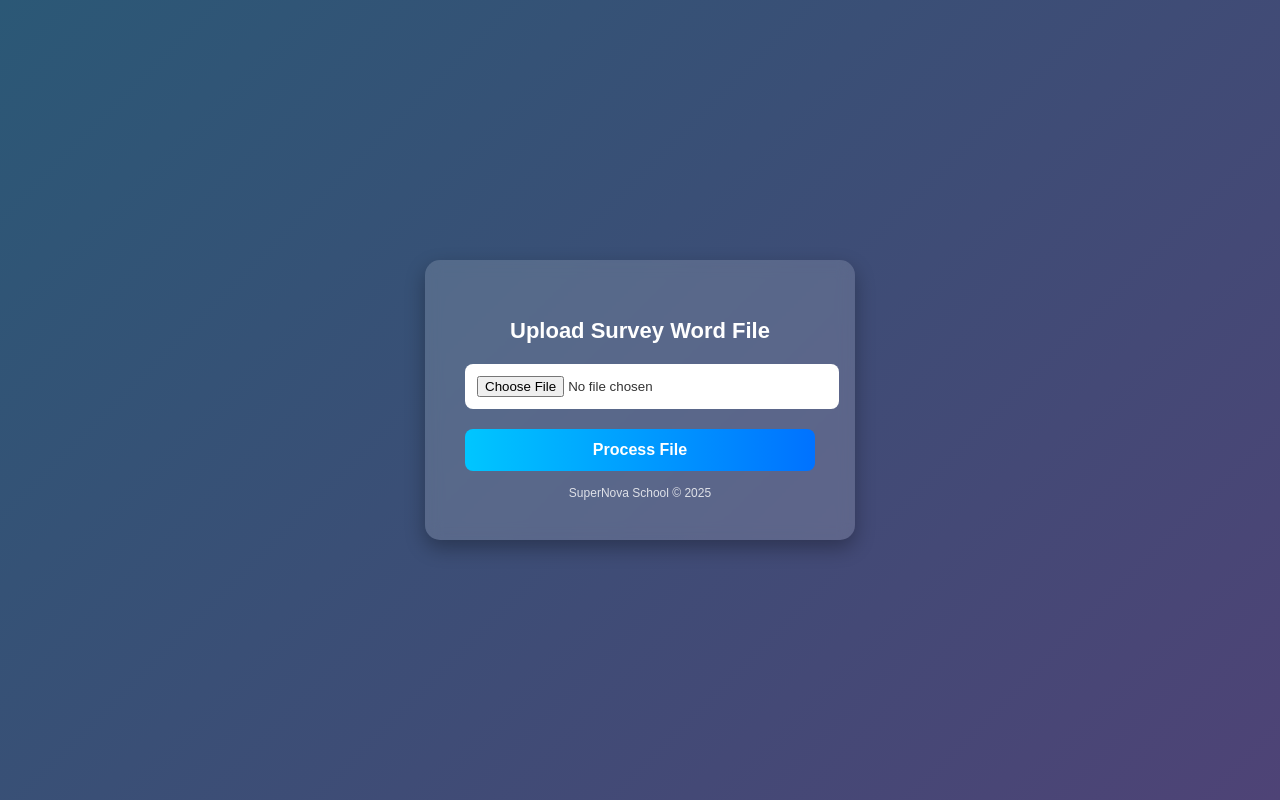
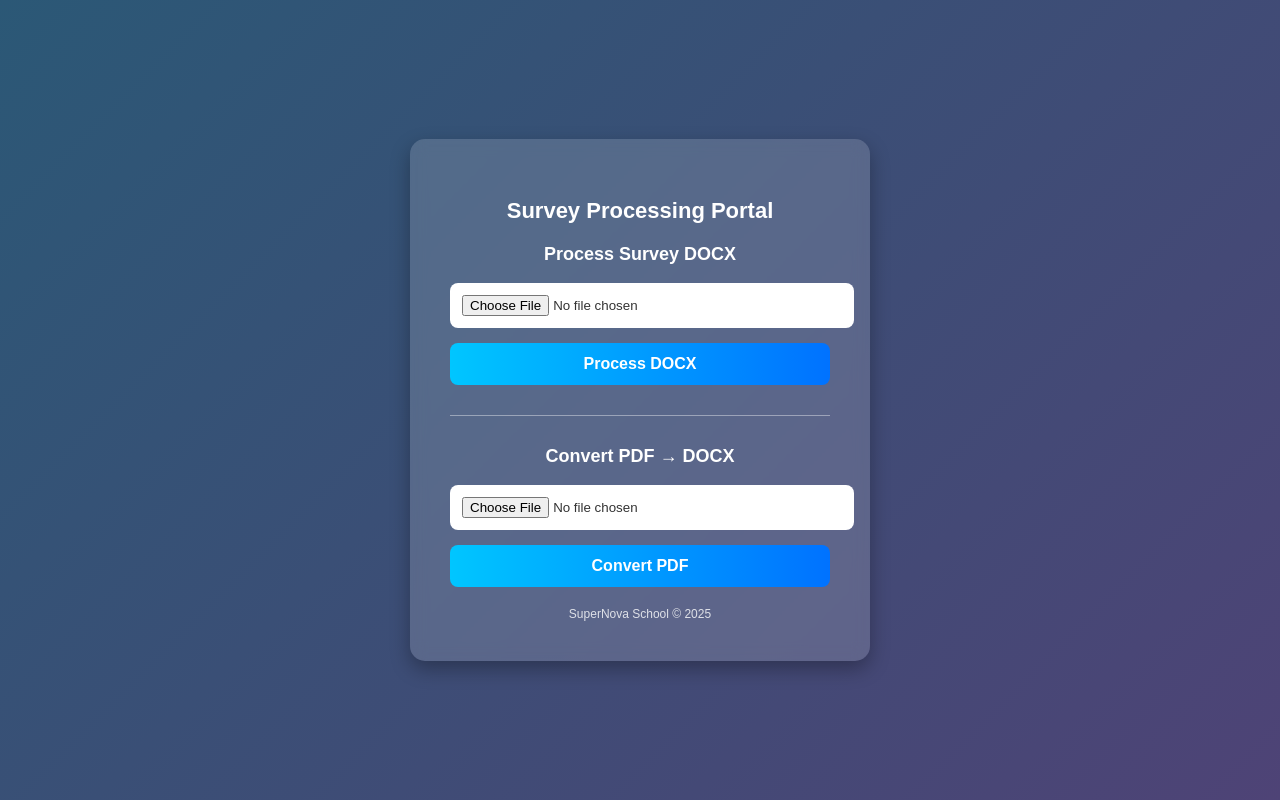
Before and after one commit to usmanchaudhrry/docconverter, a Flask app: page / in a window 1280 px wide. Run offline with Flask 3, Linux system fonts and the light colour scheme.

Commit message:
new changes

```diff
--- a/app.py
+++ b/app.py
@@ -6,18 +6,20 @@ from docx import Document
 from docx.shared import Inches
 from docx.oxml import OxmlElement
 from docx.oxml.ns import qn
+import camelot   # <-- PDF TABLE EXTRACTOR
 
 app = Flask(__name__)
 
 UPLOAD_FOLDER = "uploads"
 OUTPUT_FILE = "FINAL_DYNAMIC_TABLES.docx"
+PDF_OUTPUT = "PDF_TO_DOCX_OUTPUT.docx"
 
 if not os.path.exists(UPLOAD_FOLDER):
     os.makedirs(UPLOAD_FOLDER)
 
 
 # -------------------------------------------------------
-# Add table borders
+# Add borders
 # -------------------------------------------------------
 def set_borders(table):
     tbl = table._element
@@ -32,7 +34,7 @@ def set_borders(table):
 
 
 # -------------------------------------------------------
-# Add page header (logo + blue box)
+# Header (logo + blue box)
 # -------------------------------------------------------
 def add_survey_header(doc, header_text):
 
@@ -45,7 +47,6 @@ def add_survey_header(doc, header_text):
     except:
         print("Logo missing (static/logo.jpg)")
 
-    # Blue box
     t = doc.add_table(rows=1, cols=1)
     cell = t.rows[0].cells[0]
 
@@ -56,7 +57,6 @@ def add_survey_header(doc, header_text):
 
     p = cell.paragraphs[0]
     p.alignment = 1
-
     for line in header_text.split("\n"):
         run = p.add_run(line)
         run.bold = True
@@ -66,7 +66,7 @@ def add_survey_header(doc, header_text):
 
 
 # -------------------------------------------------------
-# Universal Table Handler
+# UNIVERSAL TABLE HANDLER
 # -------------------------------------------------------
 def extract_table(tb, qnum, campus, data_dict):
 
@@ -84,7 +84,6 @@ def extract_table(tb, qnum, campus, data_dict):
         if "ranking" in h:
             ranking_col = idx
 
-    # Ranking mode
     is_ranking = ranking_col is not None
     actual_col = ranking_col if is_ranking else percent_col
 
@@ -93,15 +92,18 @@ def extract_table(tb, qnum, campus, data_dict):
 
     for row in tb.rows[1:]:
         name = row.cells[name_col].text.strip()
+
         if not name or "none of the above" in name.lower():
             continue
 
+        # Normalize teacher names (case-insensitive)
+        name_normalized = name.strip().lower().title()
+
         raw = row.cells[actual_col].text.strip().replace("%", "")
-
         value = raw if is_ranking else (raw + "%" if raw else "")
 
         if value:
-            data_dict[name][qnum][campus] = value
+            data_dict[name_normalized][qnum][campus] = value
 
     return True
 
@@ -110,58 +112,56 @@ def extract_table(tb, qnum, campus, data_dict):
 # Detect Campus Name
 # -------------------------------------------------------
 def detect_campus(text):
+    clean = " ".join(text.split())  # normalize spaces
 
-    # Normalize spaces
-    clean = " ".join(text.split())
+    patterns = [
+        # IG level:
+        r"(IG-[I1]+\s+[A-Za-z ]+?)\s*-\s*(Boys|Girls|Campus|Boys Campus|Girls Campus)",
+        r"(IG-[I1]+\s+[A-Za-z ]+?)\s*$",
 
-    # Supports:
-    #   IG-I   Mars - Boys
-    #   IG-III Earth Computer Science - Girls
-    #   IG-II  Jupiter - Campus
-    #   IG-I   Venus
-    #   IG-II  Mars - Boys Campus
-    #
-    patterns = [
-        r"(IG-[I1]+\s+[A-Za-z ]+?)\s*-\s*(Boys|Girls|Boys Campus|Girls Campus)",
-        r"(IG-[I1]+\s+[A-Za-z ]+?)\s*-\s*(Campus)",
-        r"(IG-[I1]+\s+[A-Za-z ]+?)\s*$"  # no Boys/Girls present
+        # Grade level:
+        r"(Grade\s*\d+\s+[A-Za-z ]+?)\s*-\s*(Boys|Girls|Campus|Boys Campus|Girls Campus)",
+        r"(Grade\s*\d+\s+[A-Za-z ]+?)\s*$"
     ]
 
     for pat in patterns:
         m = re.search(pat, clean, re.IGNORECASE)
         if m:
-            # Extract only the campus name part
             campus = m.group(1)
-            # Remove "IG-I", "IG-II", "IG-III"
+
+            # Remove IG level prefix
             campus = re.sub(r"IG-[I1]+\s*", "", campus, flags=re.IGNORECASE)
+
+            # Remove Grade prefix
+            campus = re.sub(r"Grade\s*\d+\s*", "", campus, flags=re.IGNORECASE)
+
             return campus.strip()
 
     return None
 
 
 # -------------------------------------------------------
-# Process DOCX
+# Process DOCX (your existing logic)
 # -------------------------------------------------------
 def process_docx(path):
+
     doc = Document(path)
-
     paragraphs = doc.paragraphs
     tables = doc.tables
 
     teacher_data = defaultdict(lambda: defaultdict(dict))
     question_text = {}
-
     table_index = 0
     current_campus = None
     found_campuses = set()
 
-    # ---------------- Extract Clean 4-Line Header ----------------
     header_lines = []
 
     valid_keywords = [
         "learners",
         "academic year",
         "igcse boys",
+        "igcse girls",
         "college campus",
         "igcse-i",
         "igcse ii",
@@ -180,17 +180,14 @@ def process_docx(path):
 
     survey_header = "\n".join(header_lines)
 
-    # ---------------- Extract Questions + Tables ----------------
     for p in paragraphs:
         t = p.text.strip()
 
-        # campus detect
         camp = detect_campus(t)
         if camp:
             current_campus = camp
             found_campuses.add(camp)
 
-        # question detect
         m = re.match(r"(Q#\d+)", t)
         if m:
             qnum = m.group(1)
@@ -202,7 +199,6 @@ def process_docx(path):
                 if extract_table(tb, qnum, current_campus, teacher_data):
                     break
 
-    # ---------------- Build Output DOCX ----------------
     out = Document()
     campuses_sorted = sorted(found_campuses)
 
@@ -211,7 +207,6 @@ def process_docx(path):
         add_survey_header(out, survey_header)
         out.add_heading(f"Teacher: {teacher}", level=2)
 
-        # Only show campuses where teacher has data
         active_camps = [c for c in campuses_sorted if any(qs[q].get(c) for q in qs)]
 
         table = out.add_table(rows=1, cols=1 + len(active_camps))
@@ -240,6 +235,153 @@ def process_docx(path):
 
 
 # -------------------------------------------------------
+# PDF → DOCX USING CAMEL0T
+# -------------------------------------------------------
+def convert_pdf_to_docx(pdf_path, output_path="PDF_CONVERTED.docx"):
+    import pdfplumber
+    import re
+    from collections import defaultdict
+    from docx import Document
+    from docx.oxml import OxmlElement
+    from docx.oxml.ns import qn
+
+    # ---------- BORDER HELPER ----------
+    def add_borders(table):
+        tbl = table._element
+        borders = OxmlElement('w:tblBorders')
+        for edge in ('top', 'left', 'bottom', 'right', 'insideH', 'insideV'):
+            elem = OxmlElement(f'w:{edge}')
+            elem.set(qn('w:val'), 'single')
+            elem.set(qn('w:sz'), '10')
+            elem.set(qn('w:color'), '000000')
+            borders.append(elem)
+        tbl.tblPr.append(borders)
+
+    doc = Document()
+
+    # -------- UNIVERSAL QUESTION DETECTOR --------
+    q_pattern = re.compile(
+        r".*?(Q[#\s]*\d+)\s*[:\.\-]*\s*(.*)",
+        re.IGNORECASE
+    )
+
+    # -------- TEACHER / RESPONSE DETECTOR --------
+    teacher_pattern = re.compile(r"(.+?)\s*-\s*[A-Za-z ]+\s+(\d+)$")
+
+    # SPECIAL FOR Q8 (ranking)
+    ranking_pattern = re.compile(r"^\s*(\d+)\s+(.*)$")
+    # matches: "1 Ms. Amna", "2 Ms. Sidra", etc.
+
+    questions = {}
+    current_q = None
+
+    pdf = pdfplumber.open(pdf_path)
+
+    for page in pdf.pages:
+        text = page.extract_text() or ""
+
+        for line in text.split("\n"):
+            clean = line.strip()
+            if not clean:
+                continue
+
+            # ---- Detect question (Q#1, Q#2, etc.) ----
+            mq = q_pattern.match(clean)
+            if mq:
+                q_id = mq.group(1).replace(" ", "").upper()   # Q#8
+                q_text = mq.group(1) + " " + mq.group(2)
+
+                current_q = q_id
+                questions.setdefault(q_id, {"text": q_text, "entries": []})
+                continue
+
+            if not current_q:
+                continue
+
+            # ---- SPECIAL HANDLING FOR Q#8 (ranking) ----
+            if current_q == "Q#8":
+                mr = ranking_pattern.match(clean)
+                if mr:
+                    rank = mr.group(1)
+                    teacher = mr.group(2).strip()
+                    questions[current_q]["entries"].append((teacher, rank))
+                continue
+
+            # ---- Normal questions (teacher + responses) ----
+            mt = teacher_pattern.search(clean)
+            if mt:
+                teacher = mt.group(1).strip()
+                count = int(mt.group(2))
+                questions[current_q]["entries"].append((teacher, count))
+
+    pdf.close()
+
+    # -------- BUILD DOCX --------
+    any_data = False
+
+    for q_id, block in questions.items():
+        entries = block["entries"]
+        if not entries:
+            continue
+
+        any_data = True
+
+        doc.add_heading(block["text"], level=2)
+
+        # =============================
+        #     SPECIAL Q#8 OUTPUT
+        # =============================
+        if q_id == "Q#8":
+            table = doc.add_table(rows=1, cols=2)
+            add_borders(table)
+
+            hdr = table.rows[0].cells
+            hdr[0].text = "Teacher"
+            hdr[1].text = "Ranking"
+
+            for teacher, rank in entries:
+                row = table.add_row().cells
+                row[0].text = teacher
+                row[1].text = str(rank)
+
+            doc.add_page_break()
+            continue
+
+        # =============================
+        #     NORMAL QUESTIONS
+        # =============================
+        grouped = defaultdict(int)
+        total = 0
+        for teacher, count in entries:
+            grouped[teacher] += count
+            total += count
+
+        table = doc.add_table(rows=1, cols=3)
+        add_borders(table)
+
+        hdr = table.rows[0].cells
+        hdr[0].text = "Teacher"
+        hdr[1].text = "Responses"
+        hdr[2].text = "Percentage"
+
+        for teacher, count in grouped.items():
+            row = table.add_row().cells
+            row[0].text = teacher
+            row[1].text = str(count)
+
+            pct = round((count / total) * 100, 1) if total else 0
+            row[2].text = f"{pct}%"
+
+        doc.add_page_break()
+
+    if not any_data:
+        raise Exception("Nothing detected in PDF.")
+
+    doc.save(output_path)
+    return output_path
+
+
+# -------------------------------------------------------
 # ROUTES
 # -------------------------------------------------------
 @app.route("/")
@@ -256,6 +398,39 @@ def upload():
     return send_file(output, as_attachment=True)
 
 
+
+def debug_pdf(pdf_path):
+    import pdfplumber
+    print("\n===== PDF DEBUG OUTPUT =====\n")
+
+    pdf = pdfplumber.open(pdf_path)
+    for i, page in enumerate(pdf.pages, start=1):
+        print(f"\n--- PAGE {i} ---\n")
+        text = page.extract_text()
+        print(text)
+    pdf.close()
+
+@app.route("/convert_pdf", methods=["POST"])
+def convert_pdf():
+    f = request.files.get("pdf_file")
+
+    if not f:
+        return "No file selected", 400
+
+    pdf_path = os.path.join(UPLOAD_FOLDER, f.filename)
+    f.save(pdf_path)
+
+    try:
+        output = convert_pdf_to_docx(pdf_path)
+        return send_file(output, as_attachment=True)
+    except Exception as e:
+        return f"Error: {str(e)}", 500
+
+
+
+
+
+
 if __name__ == "__main__":
     port = int(os.environ.get("PORT", 5000))
     app.run(host="0.0.0.0", port=port)
--- a/templates/upload.html
+++ b/templates/upload.html
@@ -2,14 +2,14 @@
 <html lang="en">
 <head>
     <meta charset="UTF-8">
-    <title>Upload Survey DOCX</title>
+    <title>Survey Processing Portal</title>
     <style>
         body {
             margin: 0;
             padding: 0;
             font-family: Arial, sans-serif;
             background: linear-gradient(135deg, #2b5876, #4e4376);
-            height: 100vh;
+            min-height: 100vh;
             display: flex;
             justify-content: center;
             align-items: center;
@@ -21,15 +21,22 @@
             backdrop-filter: blur(8px);
             padding: 40px;
             border-radius: 15px;
-            width: 350px;
+            width: 380px;
             text-align: center;
             box-shadow: 0 8px 20px rgba(0,0,0,0.3);
         }
 
         h2 {
-            margin-bottom: 20px;
+            margin-bottom: 15px;
             font-size: 22px;
             font-weight: 600;
+        }
+
+        .section-title {
+            font-size: 18px;
+            font-weight: bold;
+            margin-top: 20px;
+            margin-bottom: 10px;
         }
 
         input[type="file"] {
@@ -39,13 +46,13 @@
             border: none;
             background: #fff;
             color: #333;
+            margin-top: 8px;
         }
 
         button {
-            margin-top: 20px;
+            margin-top: 15px;
             width: 100%;
             padding: 12px;
-            background: #00c6ff;
             background: linear-gradient(90deg, #00c6ff, #0072ff);
             color: white;
             border: none;
@@ -57,12 +64,19 @@
         }
 
         button:hover {
-            opacity: 0.8;
+            opacity: 0.9;
             transform: scale(1.03);
         }
 
+        hr {
+            margin: 30px 0;
+            border: 0;
+            height: 1px;
+            background: rgba(255,255,255,0.4);
+        }
+
         .footer {
-            margin-top: 15px;
+            margin-top: 20px;
             font-size: 12px;
             opacity: 0.8;
         }
@@ -71,14 +85,29 @@
 <body>
 
 <div class="container">
-    <h2>Upload Survey Word File</h2>
+
+    <h2>Survey Processing Portal</h2>
+
+    <!-- DOCX Upload -->
+    <div class="section-title">Process Survey DOCX</div>
 
     <form action="/upload" method="POST" enctype="multipart/form-data">
-        <input type="file" name="file" required>
-        <button type="submit">Process File</button>
+        <input type="file" name="file" accept=".docx" required>
+        <button type="submit">Process DOCX</button>
+    </form>
+
+    <hr>
+
+    <!-- PDF Upload -->
+    <div class="section-title">Convert PDF → DOCX</div>
+
+    <form action="/convert_pdf" method="POST" enctype="multipart/form-data">
+        <input type="file" name="pdf_file" accept=".pdf" required>
+        <button type="submit">Convert PDF</button>
     </form>
 
     <div class="footer">SuperNova School © 2025</div>
+
 </div>
 
 </body>
```
Also changed, not shown: 5 other files.
